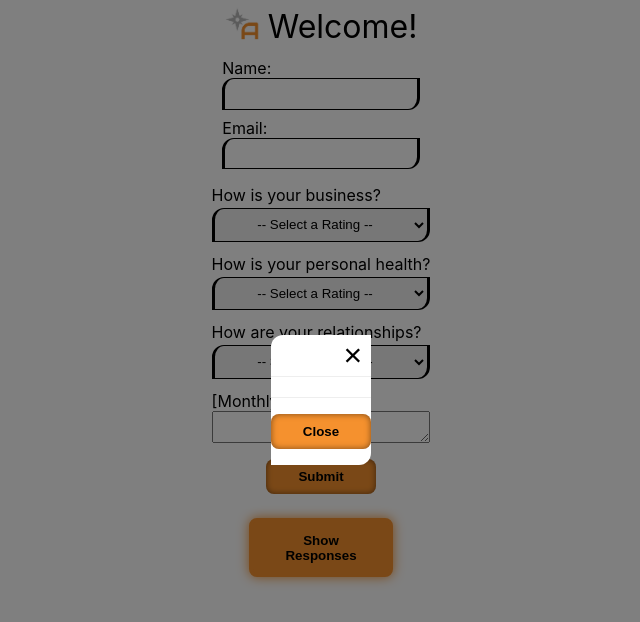
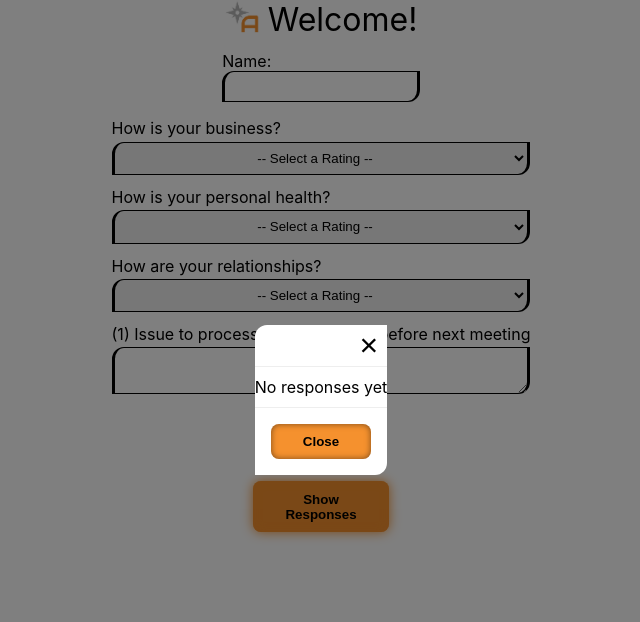
Before and after one commit to JosephMcGreene/meeting-sign-in, a React (Create React App) app: page / in a window 1280 px wide. Both pictures are taken after a click on the button "Show Responses". Shown: the top 622 px of the page, without its empty margins (319-959 px from the left). Built offline with nearby package versions, Linux system fonts and the light colour scheme.

Commit message:
Clean dependencies, refactor styling

```diff
--- a/package.json
+++ b/package.json
@@ -6,15 +6,10 @@
 		"@testing-library/jest-dom": "^5.16.4",
 		"@testing-library/react": "^13.1.1",
 		"@testing-library/user-event": "^13.5.0",
-		"axios": "^0.27.2",
-		"cors": "^2.8.5",
-		"express": "^4.18.0",
 		"formik": "^2.2.9",
 		"gh-pages": "^3.2.3",
 		"nodemon": "^2.0.15",
 		"react-dom": "^18.1.0",
-		"react-router": "^6.3.0",
-		"react-router-dom": "^6.3.0",
 		"react-scripts": "5.0.1",
 		"sass": "^1.51.0",
 		"web-vitals": "^2.1.4",
--- a/src/App.jsx
+++ b/src/App.jsx
@@ -2,12 +2,20 @@
 // !    - Easy and Fast to use
 // !    - Secure Server Sign-In
 // !    - Answers to sign-in questions to be used during the course of the meeting via a projector
-// TODO (2) Add 4th and 5th questions to form (see past iterations of this project)
+// TODO (1) Add 4th and 5th questions to form (see past iterations of this project)
 // TODO    - Add modals so Kevin can edit the form each month
-// TODO (3) Add a Back-End
+// TODO (2) Clean up UX:
+// TODO 	 - Add confirmation that form submitted
+// TODO 	 - Stop user from submitting more than once
+// TODO 	 - Add some animations(?)
+// TODO 	 - Highlight names on the responses list in some way
+// TODO (3) Add a Back-End or some other way to have data persist
 
+//React
 import { useState } from "react";
 
+//Internal
+import Header from "./components/Header";
 import MeetingForm from "./components/MeetingForm";
 import ResponsesModal from "./components/ResponsesModal";
 import "./scss/App.scss";
@@ -16,17 +24,16 @@ export default function App() {
 	const [responses, setResponses] = useState([]);
 	const [showResponses, setShowResponses] = useState(false);
 
-	function addResponse(response) {
-		setResponses([...responses, response]);
-	}
-
-	function closeResponses() {
-		setShowResponses(false);
-	}
+	// function addResponse(response) {
+	// 	setResponses([...responses, response]);
+	// }
 
 	return (
 		<div className="App">
-			<MeetingForm onSubmit={addResponse} />
+			<Header />
+			<MeetingForm
+				onSubmit={(response) => setResponses([...responses, response])}
+			/>
 			<button
 				className="btn show-responses-btn"
 				onClick={() => setShowResponses(true)}
@@ -36,7 +43,7 @@ export default function App() {
 			<ResponsesModal
 				responses={responses}
 				showResponses={showResponses}
-				onClose={closeResponses}
+				onClose={() => setShowResponses(false)}
 			/>
 		</div>
 	);
--- a/src/components/InputField.jsx
+++ b/src/components/InputField.jsx
@@ -1,5 +1,4 @@
-// TODO Finish this component
-
+//External
 import { Field, useField } from "formik";
 
 export default function InputField({ label, type, className, ...props }) {
@@ -9,7 +8,6 @@ export default function InputField({ label, type, className, ...props }) {
 		<div className={className}>
 			<label htmlFor={props.id || props.name}>{label}</label>
 			<Field {...field} {...props} as={type}></Field>
-
 			{meta.touched && meta.error ? (
 				<div className="error">{meta.error}</div>
 			) : null}
--- a/src/components/MeetingForm.jsx
+++ b/src/components/MeetingForm.jsx
@@ -1,8 +1,9 @@
-// import editPencil from "../img/pencil-alt-solid.svg";
+//External
 import { Formik, Form } from "formik";
 import * as Yup from "yup";
 
-import Header from "./Header";
+//Internal
+// import editPencil from "../img/pencil-alt-solid.svg";
 import InputField from "./InputField";
 import Select from "./Select";
 
@@ -10,12 +11,10 @@ export default function MeetingForm({ onSubmit }) {
 	const ratings = [1, 2, 3, 4, 5, 6, 7, 8, 9, 10];
 
 	return (
-		<>
-			<Header />
 		<Formik
 			initialValues={{
+				// element's name attribute must match this name:
 				name: "",
-					email: "",
 				business: "",
 				personal: "",
 				relationships: "",
@@ -23,9 +22,9 @@ export default function MeetingForm({ onSubmit }) {
 			}}
 			validationSchema={Yup.object({
 				name: Yup.string().required("Name is required"),
-					email: Yup.string()
-						.email("Invalid email address")
-						.required("Email is required"),
+				// email: Yup.string()
+				// 	.email("Invalid email address")
+				// 	.required("Email is required"),
 				business: Yup.number().required("Don't forget this one!"),
 				personal: Yup.number().required("Don't forget this one!"),
 				relationships: Yup.number().required("Don't forget this one!"),
@@ -44,15 +43,13 @@ export default function MeetingForm({ onSubmit }) {
 					label="Name:"
 					name="name"
 					type="input"
-						className="name-and-email"
+					className="personal-info"
 				/>
-					<InputField
-						label="Email:"
-						name="email"
-						type="input"
-						className="name-and-email"
-					/>
-					<Select label="How is your business?" name="business">
+				<Select
+					label="How is your business?"
+					name="business"
+					className="rating"
+				>
 					<option value="">-- Select a Rating --</option>
 					{ratings.map((rating) => {
 						return (
@@ -62,7 +59,11 @@ export default function MeetingForm({ onSubmit }) {
 						);
 					})}
 				</Select>
-					<Select label="How is your personal health?" name="personal">
+				<Select
+					label="How is your personal health?"
+					name="personal"
+					className="rating"
+				>
 					<option value="">-- Select a Rating --</option>
 					{ratings.map((rating) => {
 						return (
@@ -72,7 +73,11 @@ export default function MeetingForm({ onSubmit }) {
 						);
 					})}
 				</Select>
-					<Select label="How are your relationships?" name="relationships">
+				<Select
+					label="How are your relationships?"
+					name="relationships"
+					className="rating"
+				>
 					<option value="">-- Select a Rating --</option>
 					{ratings.map((rating) => {
 						return (
@@ -83,16 +88,15 @@ export default function MeetingForm({ onSubmit }) {
 					})}
 				</Select>
 				<InputField
-						label="[Monthly Response]"
+					label="(1) Issue to process today, (2) Goal before next meeting"
 					name="monthlyResponse"
 					type="textarea"
-						className="rating"
+					className="textarea"
 				/>
 				<button type="submit" className="btn">
 					Submit
 				</button>
 			</Form>
 		</Formik>
-		</>
 	);
 }
--- a/src/components/ResponsesModal.jsx
+++ b/src/components/ResponsesModal.jsx
@@ -10,7 +10,8 @@ export default function ResponsesModal({ responses, showResponses, onClose }) {
 					<button className="close-btn">&times;</button>
 				</div>
 				<ul className="responses-ul modal-body">
-					{responses.map((response) => {
+					{responses.length > 0 ? (
+						responses.map((response) => {
 							return (
 								<li className="response-li" key={responses.indexOf(response)}>
 									<p className="response-p">
@@ -38,7 +39,10 @@ export default function ResponsesModal({ responses, showResponses, onClose }) {
 									</p>
 								</li>
 							);
-					})}
+						})
+					) : (
+						<span>No responses yet</span>
+					)}
 				</ul>
 				<div className="modal-footer">
 					<button className="btn" onClick={() => onClose()}>
--- a/src/components/Select.jsx
+++ b/src/components/Select.jsx
@@ -1,10 +1,11 @@
+//External
 import { useField } from "formik";
 
-export default function Select({ label, ...props }) {
+export default function Select({ label, className, ...props }) {
 	const [field, meta] = useField(props);
 
 	return (
-		<div className="rating">
+		<div className={className}>
 			<label htmlFor={props.id || props.name}>{label}</label>
 			<select {...field} {...props} className="rating-select" />
 			{meta.touched && meta.error ? (
--- a/src/scss/abstracts/_mixins.scss
+++ b/src/scss/abstracts/_mixins.scss
@@ -18,6 +18,5 @@
 }
 
 @mixin onFocus() {
-	border: 4px solid var.$advizot-color;
-	box-shadow: 0 0 12px var.$advizot-color;
+	box-shadow: 0 0 12px var.$advizot-color, inset 0 0 8px var.$advizot-color;
 }
--- a/src/scss/modules/_form.scss
+++ b/src/scss/modules/_form.scss
@@ -5,7 +5,7 @@
 	width: fit-content;
 	margin: 0.5rem auto;
 
-	.name-and-email {
+	.personal-info {
 		@include flex(column);
 		max-width: fit-content;
 		margin: 0.25rem auto;
@@ -24,6 +24,10 @@
 		@include flex(column);
 		margin-top: 0.75rem;
 
+		&:focus {
+			@include onFocus();
+		}
+
 		.rating-select {
 			@include border();
 			margin-top: 0.2rem;
@@ -37,13 +41,17 @@
 				@include onFocus();
 			}
 		}
+	}
 
-		.textarea {
+	.textarea {
+		@include flex(column);
+		max-width: fit-content;
+		margin: 0.75rem auto;
+
+		textarea {
+			@include border();
 			padding: $padding;
-
-			&:focus {
-				@include onFocus();
-			}
+			margin-top: 0.2rem;
 		}
 	}
 
--- a/src/scss/modules/_general.scss
+++ b/src/scss/modules/_general.scss
@@ -14,7 +14,7 @@
 	display: flex;
 	align-items: flex-start;
 	justify-content: center;
-	margin-top: $padding;
+	// margin-top: $padding;
 
 	.logo {
 		max-height: 2.25rem;
```
Also changed, not shown: 1 other file (tests, documents, lock files or other folders). Lines whose indentation alone changed are shown as unchanged.
